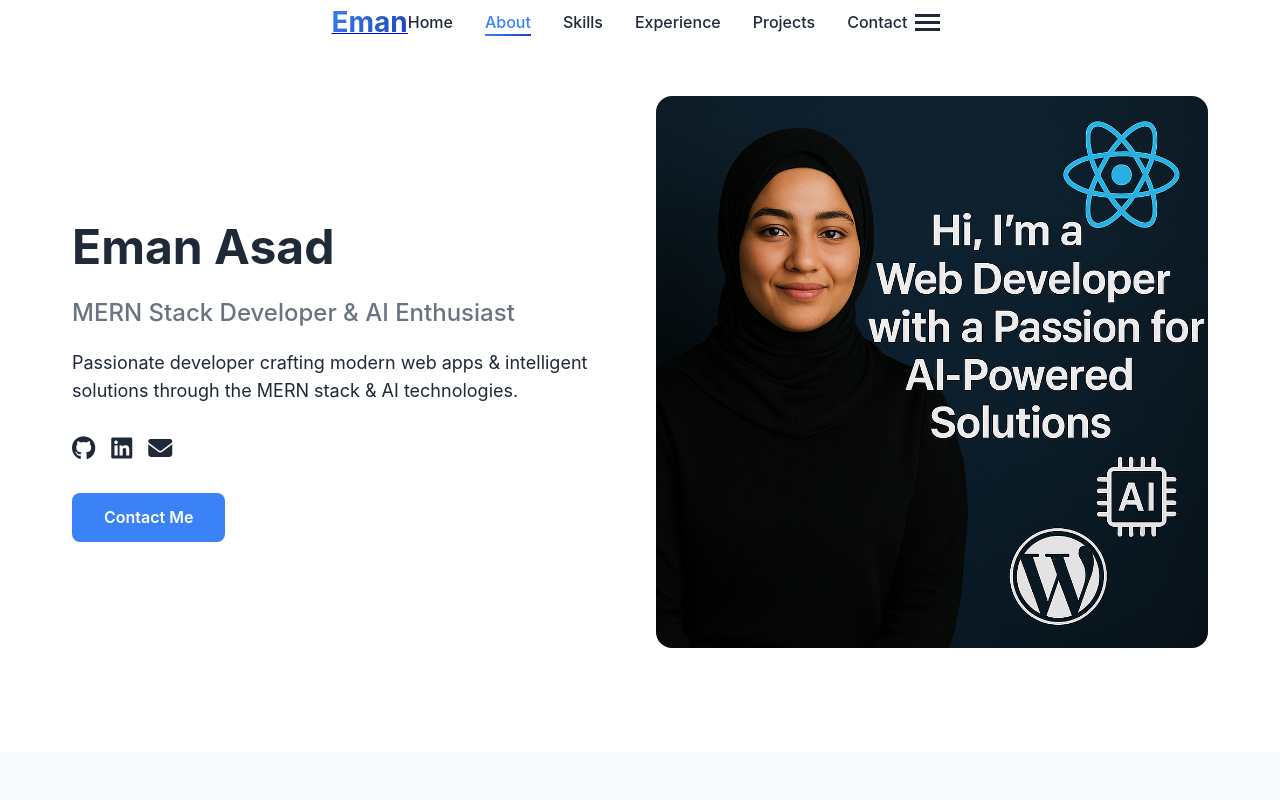
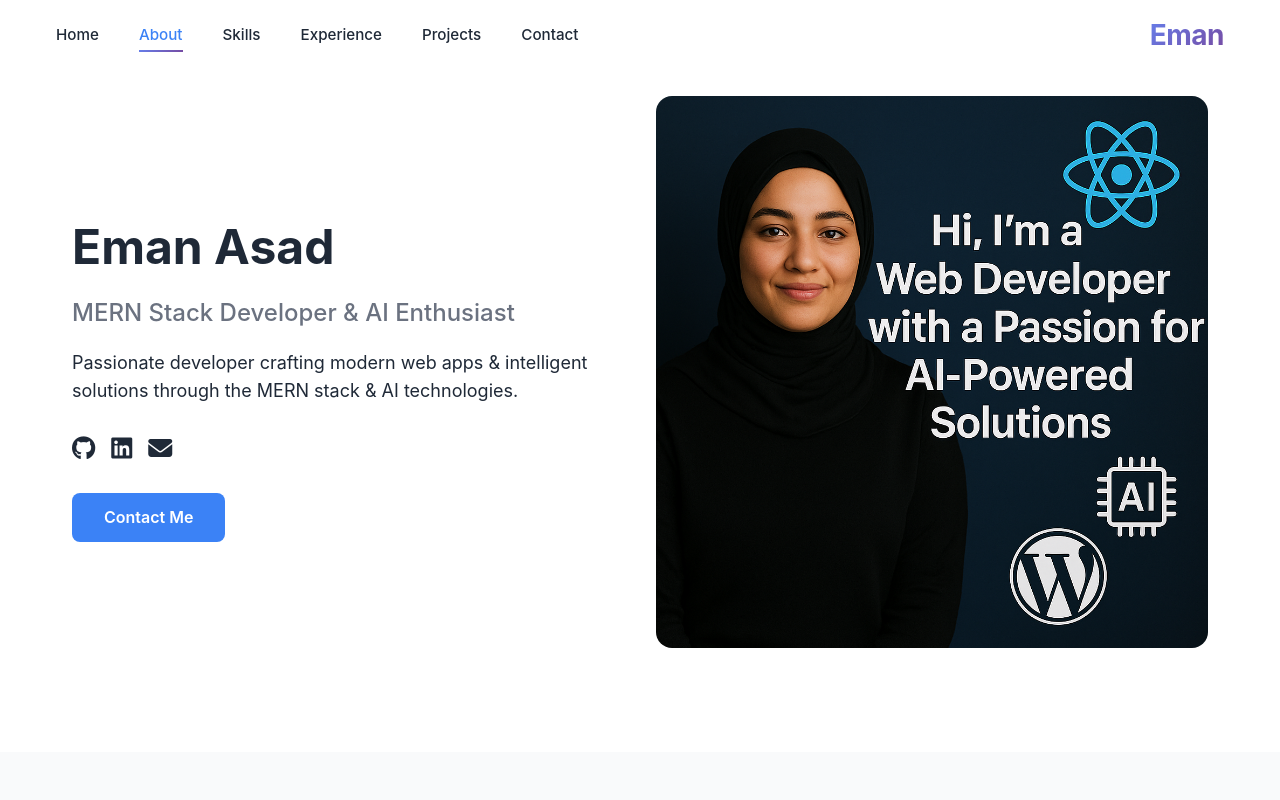
Before and after one commit to EmanAsad/EMANASAD101, a Vue app: page / in a window 1280 px wide. Shown: the top 800 px of the page. Built offline with nearby package versions, Linux system fonts and the light colour scheme.

Commit message:
Initial commit

```diff
--- a/src/components/About.vue
+++ b/src/components/About.vue
@@ -111,7 +111,7 @@ export default {
       stats: [
         { id: 'projects', number: 20, suffix: '+', label: 'Projects Completed' },
         { id: 'clients', number: 5, suffix: '+', label: 'Happy Clients' },
-        { id: 'experience', number: this.yearsOfExperience, suffix: '+', label: 'Years Experience' },
+        { id: 'experience', number: 1, suffix: '+', label: 'Years Experience' },
         { id: 'technologies', number: 15, suffix: '+', label: 'Technologies' }
       ]
     }
--- a/src/components/NavBar.vue
+++ b/src/components/NavBar.vue
@@ -2,15 +2,8 @@
   <nav class="navbar" :class="{ 'scrolled': isScrolled }">
     <div class="container">
       <div class="nav-content">
-        <!-- Logo -->
-        <div class="logo">
-          <a href="#home" class="logo-link">
-            <span class="logo-text">Eman</span>
-          </a>
-        </div>
-
         <!-- Desktop Navigation -->
-<ul class="nav-links hide-mobile" v-show="!mobileMenuOpen">
+        <ul class="nav-links">
           <li><a href="#home" @click="setActiveLink('home')" :class="{ active: activeLink === 'home' }">Home</a></li>
           <li><a href="#about" @click="setActiveLink('about')" :class="{ active: activeLink === 'about' }">About</a></li>
           <li><a href="#skills" @click="setActiveLink('skills')" :class="{ active: activeLink === 'skills' }">Skills</a></li>
@@ -19,8 +12,15 @@
           <li><a href="#contact" @click="setActiveLink('contact')" :class="{ active: activeLink === 'contact' }">Contact</a></li>
         </ul>
 
+        <!-- Logo -->
+        <div class="logo">
+          <a href="#home" class="logo-link">
+            <span class="logo-text">Eman</span>
+          </a>
+        </div>
+
         <!-- Mobile Menu Button -->
-<button class="mobile-menu-btn hide-desktop" @click="toggleMobileMenu" :class="{ active: mobileMenuOpen }">
+        <button class="mobile-menu-btn" @click="toggleMobileMenu" :class="{ active: mobileMenuOpen }">
           <span></span>
           <span></span>
           <span></span>
@@ -115,31 +115,87 @@ export default {
   }
 }
 
+.container {
+  max-width: 1200px;
+  margin: 0 auto;
+  padding: 0 1rem;
+}
+
 .nav-content {
   display: flex;
   align-items: center;
-  justify-content: center;
+  height: 70px;
+  position: relative;
+
+  // Desktop layout: nav-links left, logo right
+  @media (min-width: 769px) {
+    justify-content: space-between;
   }
+
+  // Mobile layout: logo left, menu button right
+  @media (max-width: 768px) {
+    justify-content: space-between;
+  }
+}
+
+.logo {
+  // Desktop: logo on the right
+  @media (min-width: 769px) {
+    order: 2;
+  }
+
+  // Mobile: logo on the left
+  @media (max-width: 768px) {
+    order: 1;
+  }
+}
+
+.logo-link {
+  text-decoration: none;
+  display: inline-block;
+  transition: transform 0.3s ease;
+
+  &:hover {
+    transform: scale(1.05);
+  }
+}
+
 .logo-text {
   font-size: 1.75rem;
   font-weight: 700;
-  background: var(--gradient);
+  background: linear-gradient(135deg, #667eea 0%, #764ba2 100%);
   -webkit-background-clip: text;
   -webkit-text-fill-color: transparent;
   background-clip: text;
+  letter-spacing: -0.5px;
 }
 
+// Desktop Navigation
 .nav-links {
+  list-style: none;
+  gap: 2.5rem;
+  margin: 0;
+  padding: 0;
+
+  // Desktop: show and position on left
+  @media (min-width: 769px) {
     display: flex;
-  list-style: none;
-  gap: 2rem;
+    order: 1;
+  }
+
+  // Mobile: completely hide
+  @media (max-width: 768px) {
+    display: none;
+  }
 
   a {
     text-decoration: none;
     color: var(--text-primary);
     font-weight: 500;
+    font-size: 0.95rem;
     position: relative;
-    transition: color 0.3s ease;
+    transition: all 0.3s ease;
+    padding: 0.5rem 0;
 
     &:hover,
     &.active {
@@ -149,11 +205,11 @@ export default {
     &::after {
       content: '';
       position: absolute;
-      bottom: -4px;
+      bottom: 0;
       left: 0;
       width: 0;
       height: 2px;
-      background: var(--gradient);
+      background: linear-gradient(135deg, #667eea 0%, #764ba2 100%);
       transition: width 0.3s ease;
     }
 
@@ -164,20 +220,33 @@ export default {
   }
 }
 
+// Mobile Menu Button
 .mobile-menu-btn {
-  display: flex;
   flex-direction: column;
   gap: 4px;
   background: none;
   border: none;
   cursor: pointer;
   padding: 8px;
+  z-index: 1001;
+
+  // Desktop: completely hide
+  @media (min-width: 769px) {
+    display: none;
+  }
+
+  // Mobile: show and position on right
+  @media (max-width: 768px) {
+    display: flex;
+    order: 2;
+  }
 
   span {
     width: 25px;
     height: 3px;
     background: var(--text-primary);
     transition: all 0.3s ease;
+    border-radius: 2px;
   }
 
   &.active {
@@ -193,18 +262,25 @@ export default {
   }
 }
 
+// Mobile Navigation Menu
 .mobile-nav {
   position: absolute;
   top: 100%;
   left: 0;
   right: 0;
   background: rgba(255, 255, 255, 0.98);
-  backdrop-filter: blur(10px);
+  backdrop-filter: blur(15px);
   border-bottom: 1px solid var(--border-color);
   transform: translateY(-100%);
   opacity: 0;
   visibility: hidden;
-  transition: all 0.3s ease;
+  transition: all 0.3s cubic-bezier(0.4, 0, 0.2, 1);
+  box-shadow: 0 10px 25px rgba(0, 0, 0, 0.1);
+
+  // Desktop: completely hide
+  @media (min-width: 769px) {
+    display: none;
+  }
 
   &.active {
     transform: translateY(0);
@@ -216,9 +292,15 @@ export default {
 .mobile-nav-links {
   list-style: none;
   padding: 1rem 0;
+  margin: 0;
 
   li {
-    padding: 0.75rem 0;
+    padding: 0;
+    border-bottom: 1px solid rgba(0, 0, 0, 0.05);
+
+    &:last-child {
+      border-bottom: none;
+    }
   }
 
   a {
@@ -226,11 +308,36 @@ export default {
     color: var(--text-primary);
     font-weight: 500;
     font-size: 1.1rem;
-    transition: color 0.3s ease;
+    transition: all 0.3s ease;
+    display: block;
+    padding: 1rem 1.5rem;
+    position: relative;
 
     &:hover {
       color: var(--primary-color);
+      background: rgba(102, 126, 234, 0.05);
+      transform: translateX(5px);
+    }
+
+    &::before {
+      content: '';
+      position: absolute;
+      left: 0;
+      top: 0;
+      bottom: 0;
+      width: 0;
+      background: linear-gradient(135deg, #667eea 0%, #764ba2 100%);
+      transition: width 0.3s ease;
+    }
+
+    &:hover::before {
+      width: 4px;
     }
   }
 }
+
+// Smooth animations
+* {
+  box-sizing: border-box;
+}
 </style>
```
Lines whose indentation alone changed are shown as unchanged.
